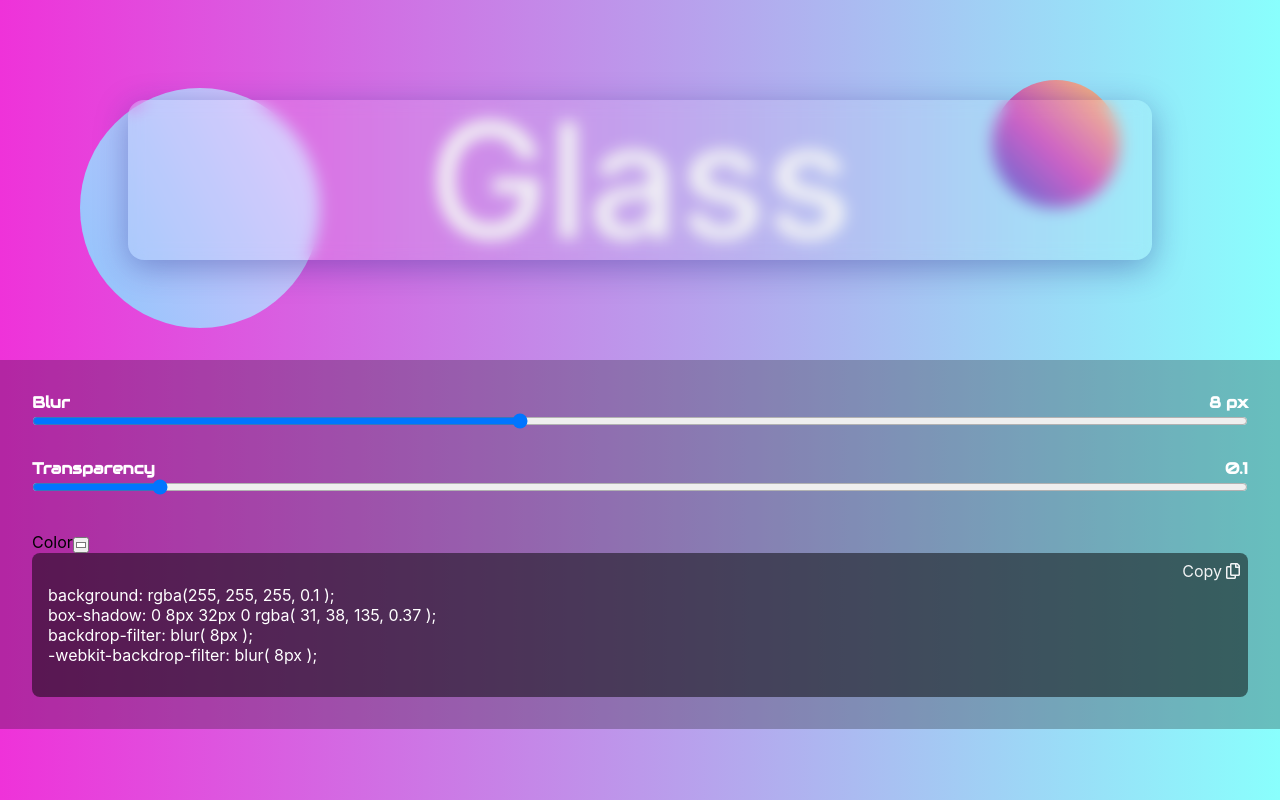
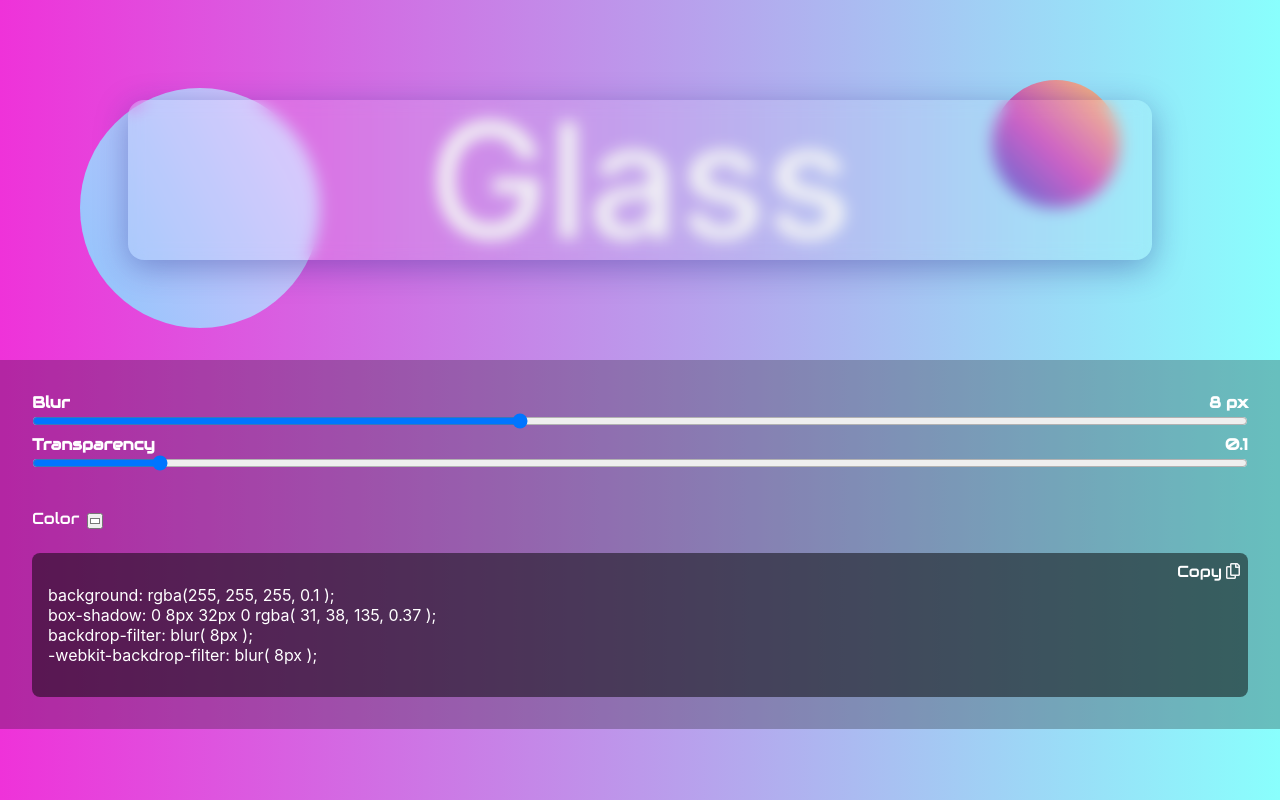
Before and after one commit to dreamxinxcode/react-glassmorphism-css-generator, a React (Create React App) app: page / in a window 1280 px wide. Built offline with nearby package versions, Linux system fonts and the light colour scheme.

Commit message:
deploy to Netlify

```diff
--- a/src/components/settings/Clipboard.jsx
+++ b/src/components/settings/Clipboard.jsx
@@ -8,7 +8,7 @@ function Clipboard() {
 
   return (
     <div id='clipboard'>
-      Copy
+      <span>Copy</span>
       <i class="far fa-copy"></i>
     </div>
   )
--- a/src/components/settings/Clipboard.scss
+++ b/src/components/settings/Clipboard.scss
@@ -4,6 +4,7 @@
   right: .5rem;
   color: #f2f3f4;
   cursor: pointer;
+  font-family: Audiowide;
 
   i {
     margin-left: .25rem;
--- a/src/components/settings/ColorPicker.jsx
+++ b/src/components/settings/ColorPicker.jsx
@@ -12,7 +12,7 @@ function ColorPicker() {
   }
 
   return (
-    <div>
+    <div id='color-picker'>
       <span>Color</span>
       <input onChange={handleChange} type="color" id="color" name="color" value="#ffffff"></input>
     </div>
--- a/src/components/settings/ColorPicker.scss
+++ b/src/components/settings/ColorPicker.scss
@@ -1,4 +1,14 @@
-#color {
-  height: 1rem;
-  width: 1rem;
+#color-picker {
+  margin-bottom: 1.5rem;
+
+  span {
+    color: #fff;
+    font-family: Audiowide;
+    margin-right: .5rem;
+  }
+
+  #color {
+    height: 1rem;
+    width: 1rem;
+  }
 }
--- a/src/components/settings/Slider.scss
+++ b/src/components/settings/Slider.scss
@@ -15,7 +15,3 @@
     width: 100%;
   }
 }
-
-.slider:nth-child(1) {
-  margin-bottom: 1.5rem;
-}
```
Also changed, not shown: 1 other file (tests, documents, lock files or other folders).
